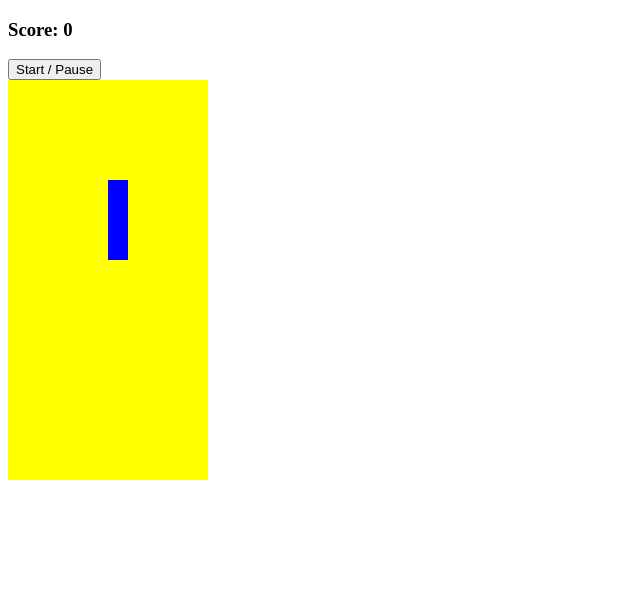
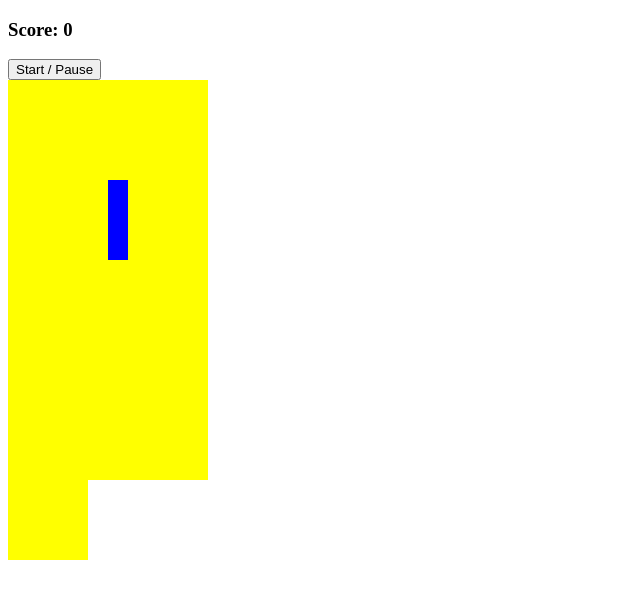
Before and after one commit to Mizzery414/tetris_game, a plain HTML site: page index.html in a window 1280 px wide. Shown: the whole page, without its empty margins (0-640 px from the left). Drawn offline with Linux system fonts and the light colour scheme.

Commit message:
create 16x16 grid for mini-grid, add styling

```diff
--- a/index.html
+++ b/index.html
@@ -224,6 +224,26 @@
         <div class="taken"></div>
         <div class="taken"></div>
     </div>
+
+    <div class="mini-grid">
+        <div></div>
+        <div></div>
+        <div></div>
+        <div></div>
+        <div></div>
+        <div></div>
+        <div></div>
+        <div></div>
+        <div></div>
+        <div></div>
+        <div></div>
+        <div></div>
+        <div></div>
+        <div></div>
+        <div></div>
+        <div></div>
+    </div>
+
 </body>
 
 </html>
--- a/styles.css
+++ b/styles.css
@@ -14,3 +14,16 @@
 .tetromino {
   background-color: blue;
 }
+
+.mini-grid {
+  width: 80px;
+  height: 80px;
+  display: flex;
+  flex-wrap: wrap;
+  background-color: yellow;
+}
+
+.mini-grid div {
+  height: 20px;
+  width: 20px;
+}
```
